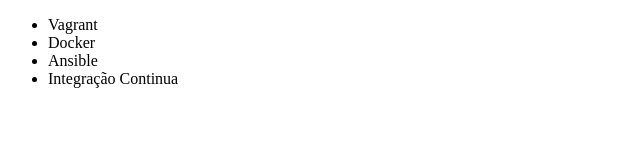
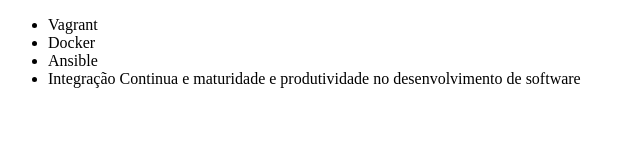
Before and after one commit to DevDouglasConectado/githubalura, a plain HTML site: page index.html in a window 1280 px wide. Shown: the whole page, without its empty margins (0-640 px from the left). Drawn offline with Linux system fonts and the light colour scheme.

Commit message:
renomeando curso de integração continua

```diff
--- a/index.html
+++ b/index.html
@@ -11,7 +11,7 @@
         <li>Vagrant</li>
         <li>Docker</li>
         <li>Ansible</li>
-        <li>Integração Continua</li>
+        <li>Integração Continua e maturidade e produtividade no desenvolvimento de software</li>
     </ul>
 </body>
 </html>
```
